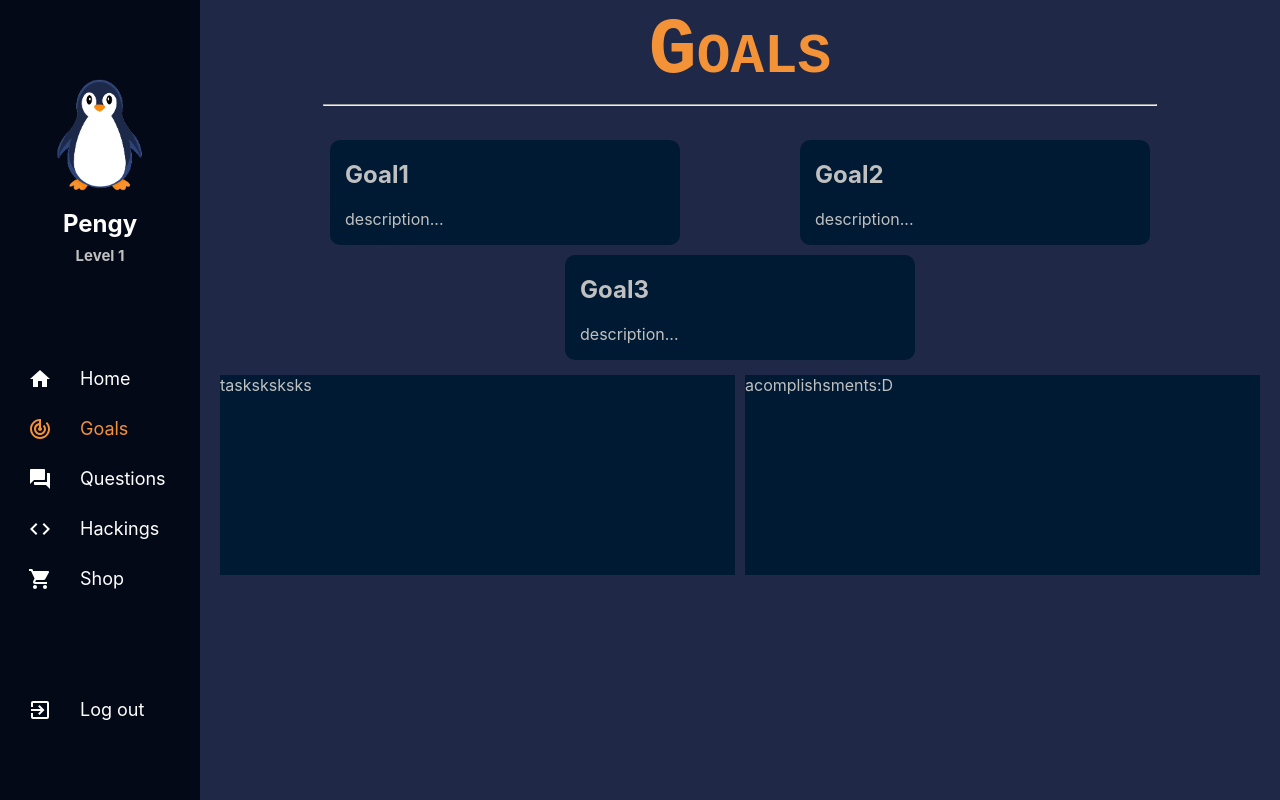
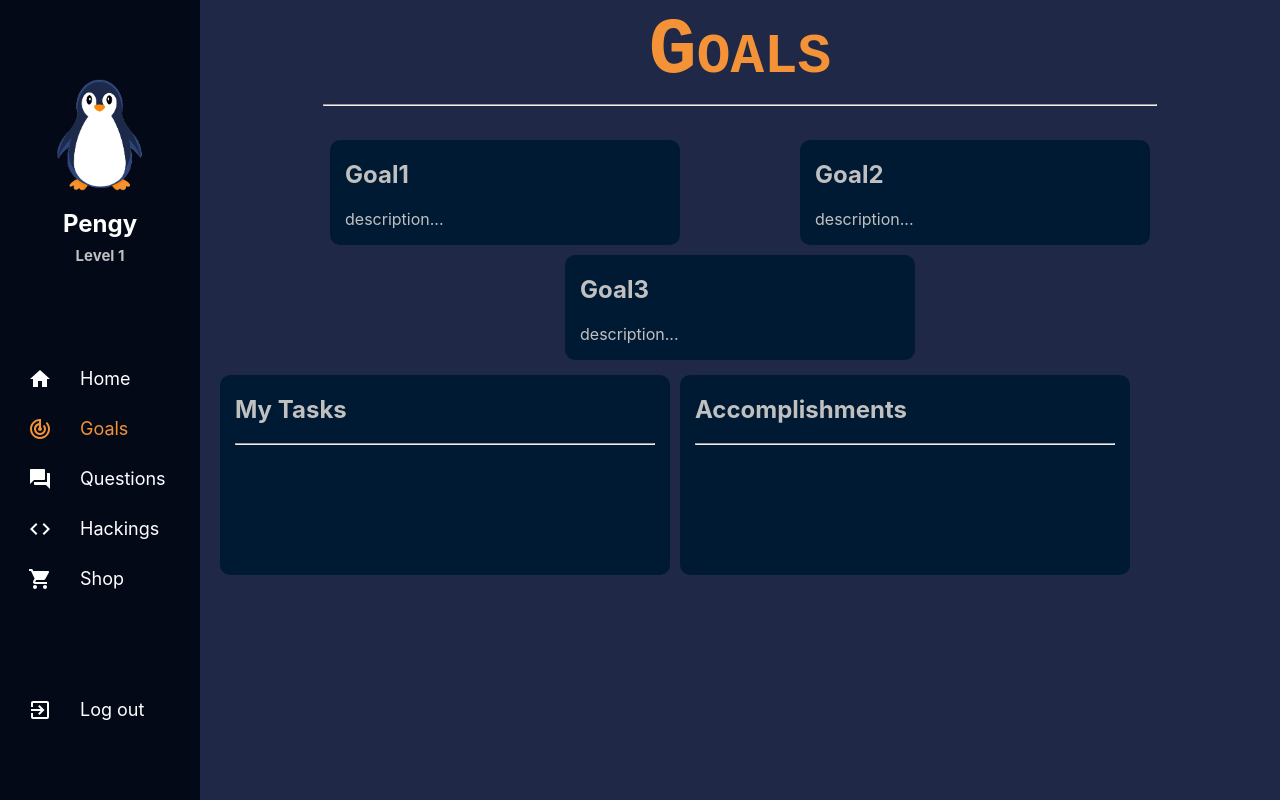
Before and after one commit to lesandra007/ProjectPenguin, a React (Create React App) app: page /goals in a window 1280 px wide. Built offline with nearby package versions, Linux system fonts and the light colour scheme.

Commit message:
tasks and accomplishments formatting

```diff
--- a/src/App.css
+++ b/src/App.css
@@ -173,21 +173,29 @@ input[type=text] {
 .TasksAndAccomplishments{
   display: flex;
   flex-direction: row;
+  flex-wrap: wrap;
+  align-items: center;
   gap: 10px;
 }
 
 .TasksSection{
   background-color: var(--darker-blue);
   color: silver;
-  width: 100%;
+  width: 450px;
   height: 200px;
+  border-radius: 10px;
+  box-sizing: border-box;
+  padding: 0px 15px;
 }
 
 .AccomplishmentsSection{
   background-color: var(--darker-blue);
   color: silver;
-  width: 100%;
+  width: 450px;
   height: 200px;
+  border-radius: 10px;
+  box-sizing: border-box;
+  padding: 0px 15px;
 }
 
 /* Website Responsiveness */
@@ -229,6 +237,14 @@ input[type=text] {
     gap: 10px;
   }
 
+  .TasksSection{
+    width: 95%;
+  }
+
+  .AccomplishmentsSection{
+    width: 95%;
+  }
+
   .QuestionItems{
     display: flex;
     flex-direction: row;
--- a/src/pages/Goals.js
+++ b/src/pages/Goals.js
@@ -35,8 +35,14 @@ export default function Goals() {
 
           {/* Tasks and Accomplishments */}
           <div className="TasksAndAccomplishments">
-            <div className='TasksSection'>tasksksksks</div>
-            <div className='AccomplishmentsSection'>acomplishsments:D</div>
+            <div className='TasksSection'>
+              <h2>My Tasks</h2>
+              <hr></hr>
+            </div>
+            <div className='AccomplishmentsSection'>
+              <h2>Accomplishments</h2>
+              <hr></hr>
+            </div>
           </div>
         </div>
     </div>
```
